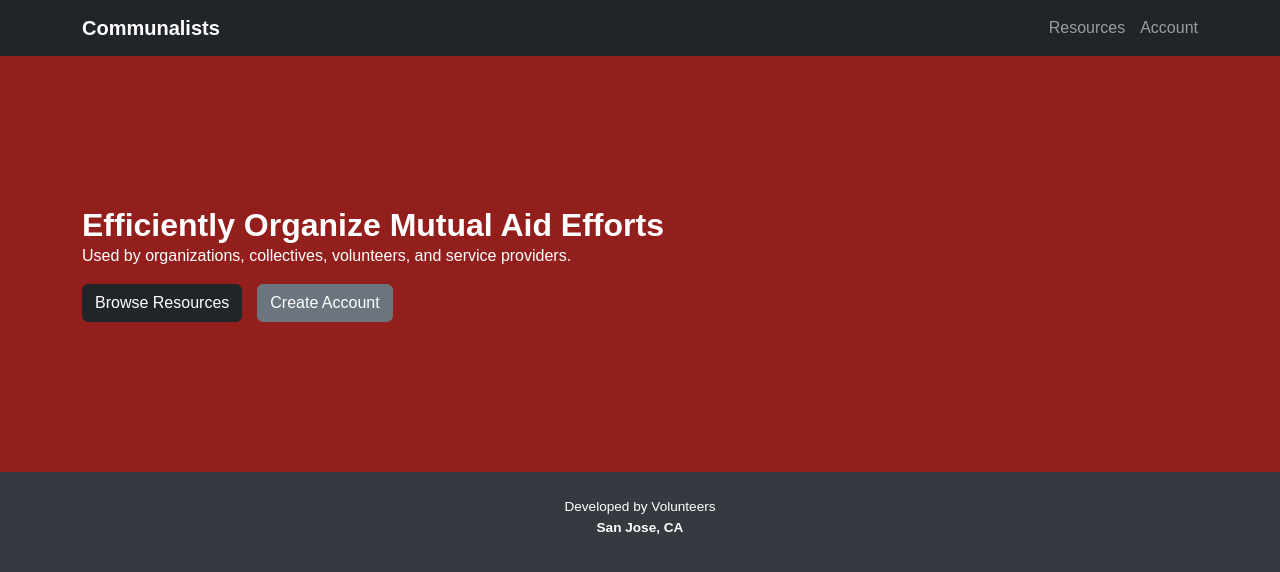
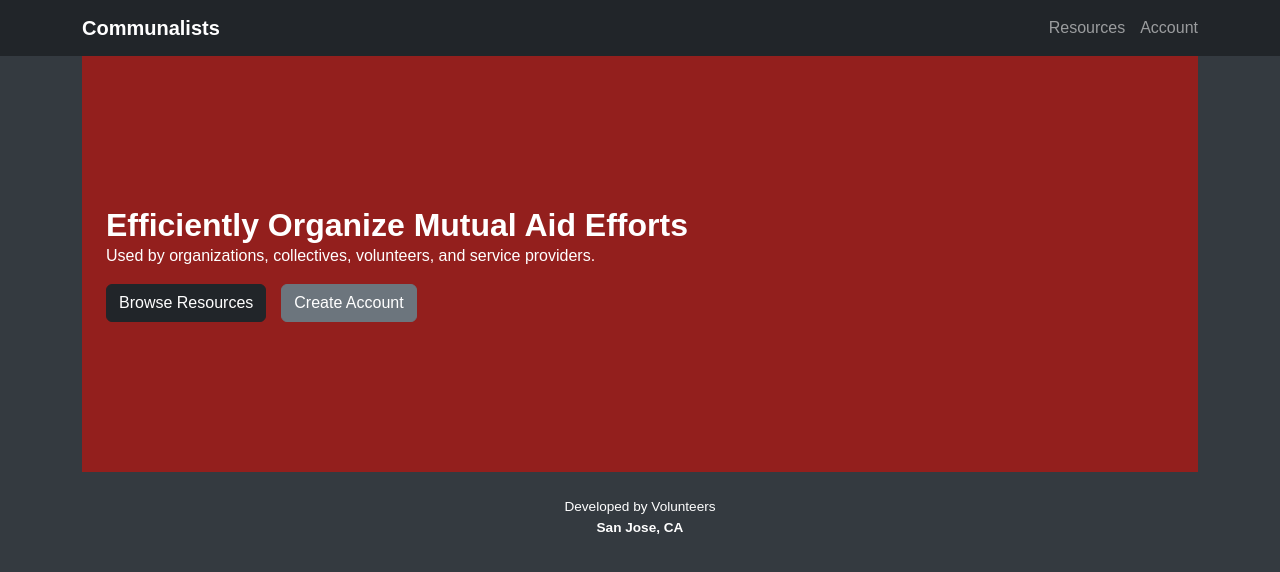
Before and after one commit to jadeallencook/communalists, a React app: page / in a window 1280 px wide. Shown: the top 572 px of the page. Built offline with nearby package versions, Linux system fonts and the light colour scheme.

Commit message:
Removed Firebase context from pages

```diff
--- a/src/pages/CreateAccount.tsx
+++ b/src/pages/CreateAccount.tsx
@@ -1,20 +1,11 @@
-import FirebaseContext from '../contexts/firebase.context';
 import { Container } from 'react-bootstrap';
 import CreateAccountForm from '../components/organisms/CreateAccountForm';
 
-const CreateAccount = () => {
-	return (
-		<FirebaseContext.Consumer>
-			{(firebase) => {
-				return (
-					<Container>
-						<h1>Let's Get Started</h1>
-						<CreateAccountForm />
-					</Container>
-				);
-			}}
-		</FirebaseContext.Consumer>
-	);
-};
+const CreateAccount = () => (
+	<Container>
+		<h1>Let's Get Started</h1>
+		<CreateAccountForm />
+	</Container>
+);
 
 export default CreateAccount;
--- a/src/pages/Dashboard.tsx
+++ b/src/pages/Dashboard.tsx
@@ -1,18 +1,9 @@
-import FirebaseContext from '../contexts/firebase.context';
 import { Container } from 'react-bootstrap';
 
-const Dashboard = () => {
-	return (
-		<FirebaseContext.Consumer>
-			{(firebase) => {
-				return (
-					<Container>
-						<h1>Dashboard</h1>
-					</Container>
-				);
-			}}
-		</FirebaseContext.Consumer>
-	);
-};
+const Dashboard = () => (
+	<Container>
+		<h1>Dashboard</h1>
+	</Container>
+);
 
 export default Dashboard;
--- a/src/pages/Home.tsx
+++ b/src/pages/Home.tsx
@@ -1,14 +1,10 @@
-import FirebaseContext from '../contexts/firebase.context';
 import Header from '../components/organisms/Header';
+import { Container } from 'react-bootstrap';
 
-const Home = () => {
-	return (
-		<FirebaseContext.Consumer>
-			{(firebase) => {
-				return <Header />;
-			}}
-		</FirebaseContext.Consumer>
-	);
-};
+const Home = () => (
+	<Container>
+		<Header />
+	</Container>
+);
 
 export default Home;
--- a/src/pages/Login.tsx
+++ b/src/pages/Login.tsx
@@ -1,18 +1,9 @@
-import FirebaseContext from '../contexts/firebase.context';
 import { Container } from 'react-bootstrap';
 
-const Login = () => {
-	return (
-		<FirebaseContext.Consumer>
-			{(firebase) => {
-				return (
-					<Container>
-						<h1>Login</h1>
-					</Container>
-				);
-			}}
-		</FirebaseContext.Consumer>
-	);
-};
+const Login = () => (
+	<Container>
+		<h1>Login</h1>
+	</Container>
+);
 
 export default Login;
--- a/src/pages/Resources.tsx
+++ b/src/pages/Resources.tsx
@@ -1,18 +1,9 @@
-import FirebaseContext from '../contexts/firebase.context';
 import { Container } from 'react-bootstrap';
 
-const Resources = () => {
-	return (
-		<FirebaseContext.Consumer>
-			{(firebase) => {
-				return (
-					<Container>
-						<h1>Resources</h1>
-					</Container>
-				);
-			}}
-		</FirebaseContext.Consumer>
-	);
-};
+const Resources = () => (
+	<Container>
+		<h1>Resources</h1>
+	</Container>
+);
 
 export default Resources;
```
